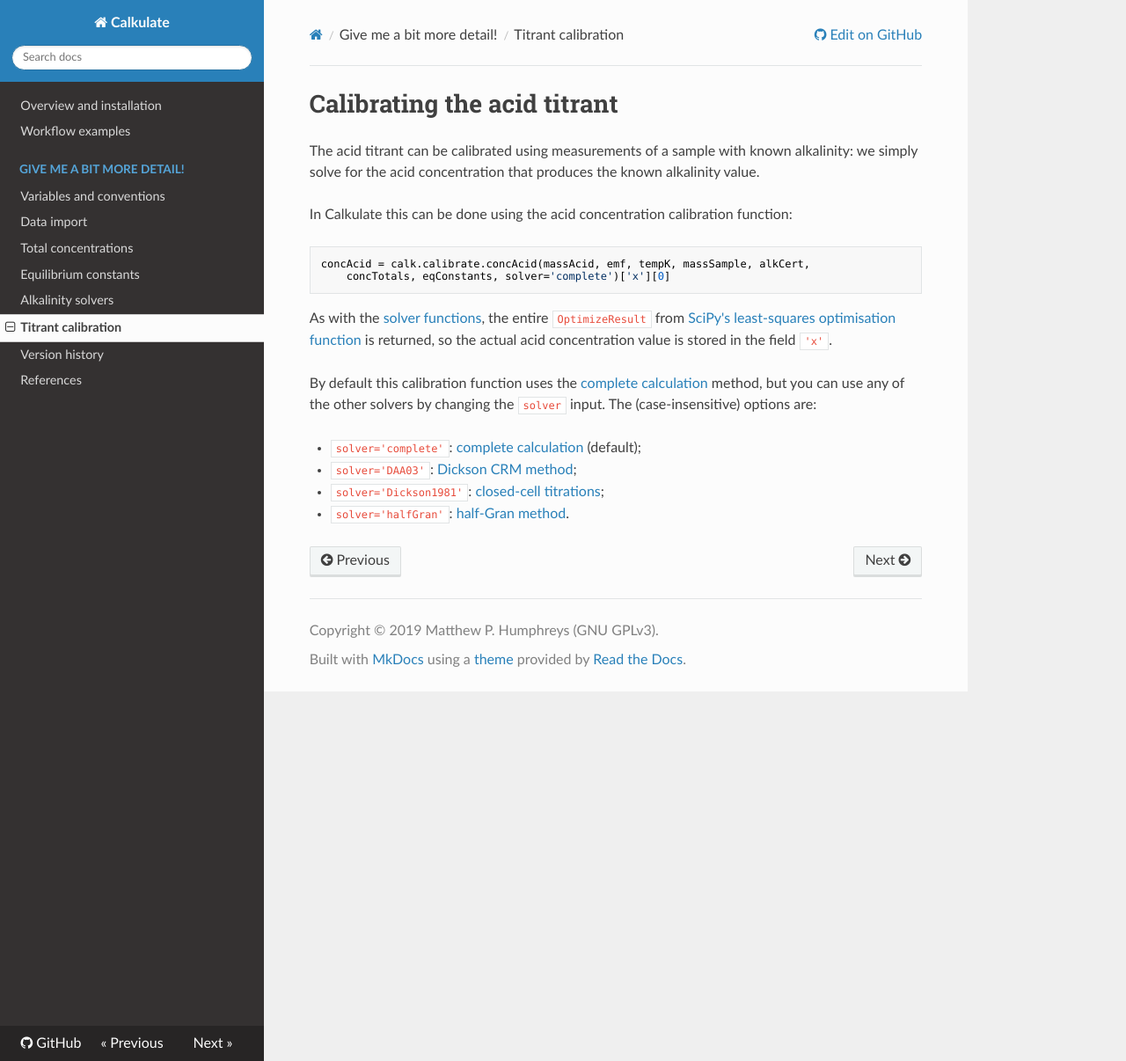
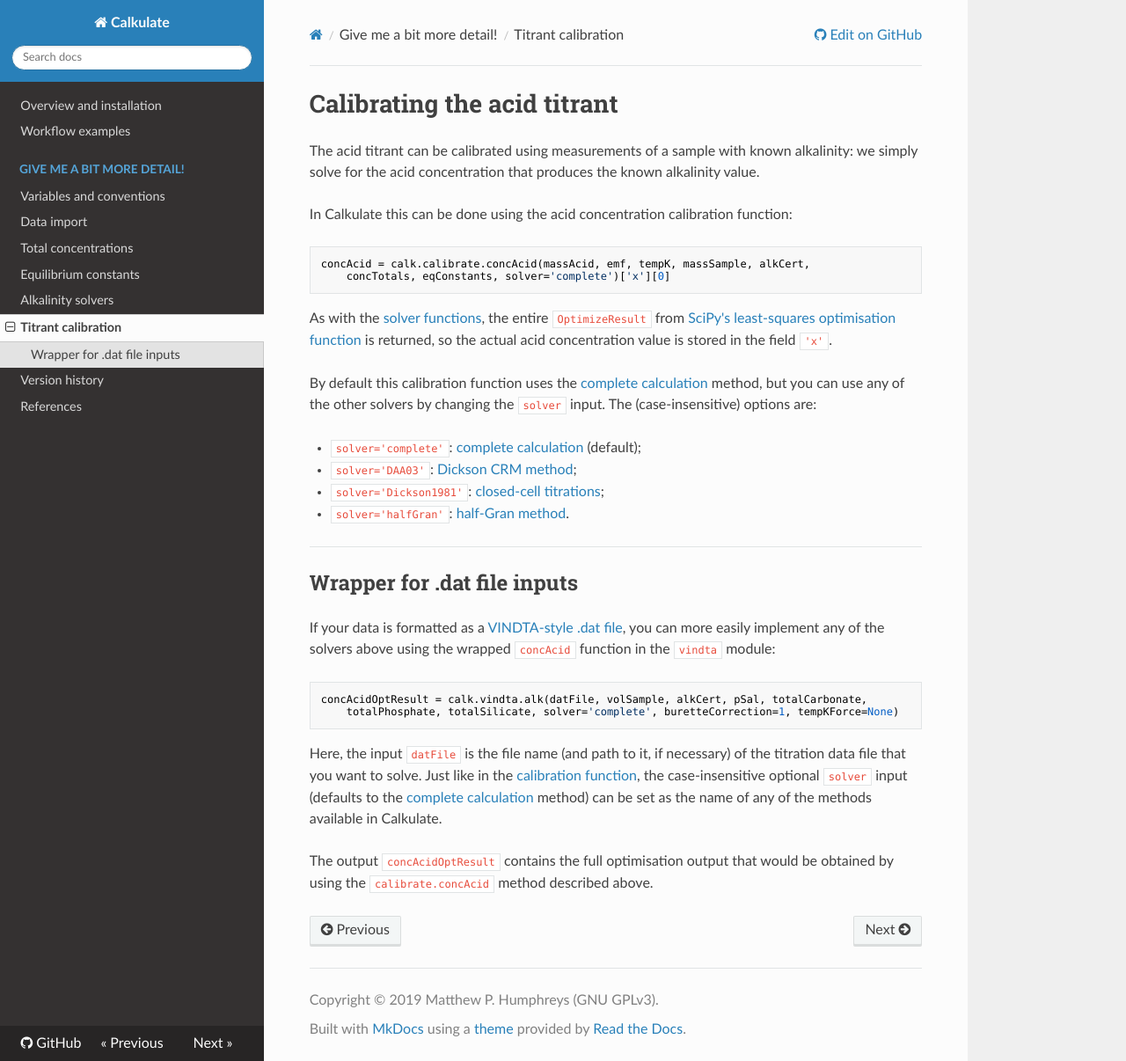
Before and after one commit to mvdh7/calkulate, an MkDocs documentation site: the page built from docs/calibration.md, in a window 1280 px wide and 1206 px high. Shown: the whole window at 88% size. Built offline with MkDocs 1.6.1, drawn with Linux system fonts in a browser that asks for light colours; nearby versions of some CDN libraries.

Commit message:
Document the VINDTA wrappers

````diff
--- a/docs/calibration.md
+++ b/docs/calibration.md
@@ -17,3 +17,18 @@ By default this calibration function uses the [complete calculation](../solvers/
   * `solver='DAA03'`: [Dickson CRM method](../solvers/#daa03-dickson-crm-method);
   * `solver='Dickson1981'`: [closed-cell titrations](../solvers/#dickson1981-closed-cell-titrations);
   * `solver='halfGran'`: [half-Gran method](../solvers/#halfgran-half-gran-method).
+
+---
+
+## Wrapper for .dat file inputs
+
+If your data is formatted as a [VINDTA-style .dat file](../io/#what-format-is-that), you can more easily implement any of the solvers above using the wrapped `concAcid` function in the `vindta` module:
+
+```python
+concAcidOptResult = calk.vindta.alk(datFile, volSample, alkCert, pSal, totalCarbonate,
+    totalPhosphate, totalSilicate, solver='complete', buretteCorrection=1, tempKForce=None)
+```
+
+Here, the input `datFile` is the file name (and path to it, if necessary) of the titration data file that you want to solve. Just like in the [calibration function](#calibrating-the-acid-titrant), the case-insensitive optional `solver` input (defaults to the [complete calculation](../solvers/#complete-complete-calculation) method) can be set as the name of any of the methods available in Calkulate.
+
+The output `concAcidOptResult` contains the full optimisation output that would be obtained by using the `calibrate.concAcid` method described above.
--- a/example3.py
+++ b/example3.py
@@ -15,7 +15,7 @@ for i in dataset.index:
             'datfiles/{}.dat'.format(dataset.fileName[i]),
             volSample, dataset.alkCert[i]*1e-6, dataset.pSal[i],
             dataset.totalCarbonate[i]*1e-6, dataset.totalPhosphate[i]*1e-6,
-            dataset.totalSilicate[i]*1e-6, solver=method)
+            dataset.totalSilicate[i]*1e-6, solver=method)['x'][0]
 dataset['concAcidMean'] = dataset.concAcidPerCRM.mean()
 
 # Solve every titration for alkalinity
````
Also changed, not shown: docs/solvers.md (+15 -0 lines), 1 other file.
